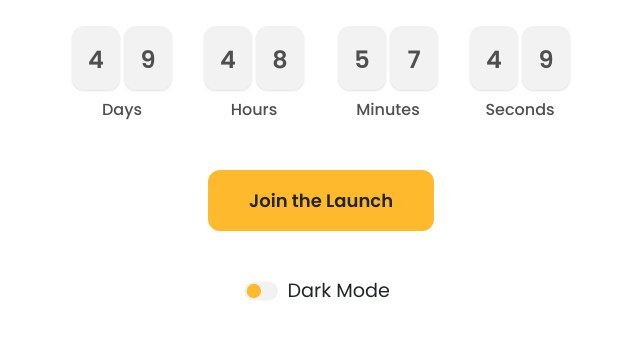
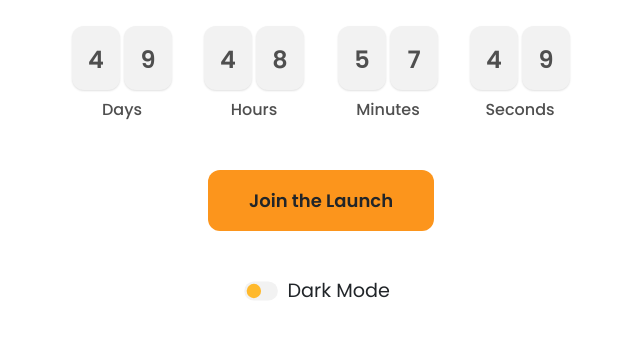
Before and after one commit to digicollabs/digicollabs-web, a website: page index.html in a window 1280 px wide. In both pictures the pointer is over the button "Join the Launch". Shown: the part 278-616 px from the top of the page, without its empty margins (319-959 px from the left). Drawn offline with nearby package versions, Linux system fonts and the light colour scheme.

Commit message:
Fixing Hover Color on Button

```diff
--- a/src/styles/style.css
+++ b/src/styles/style.css
@@ -40,6 +40,10 @@
     font-weight: 600;
     font-family: 'Poppins', sans-serif;
     color: #212121;
+}
+
+.btn-digicollabs:hover {
+    background-color: #FC951C;
 }
 
 .margintop {
```
